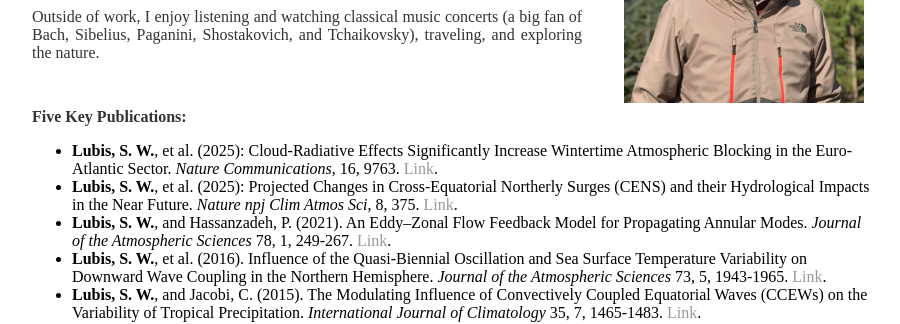
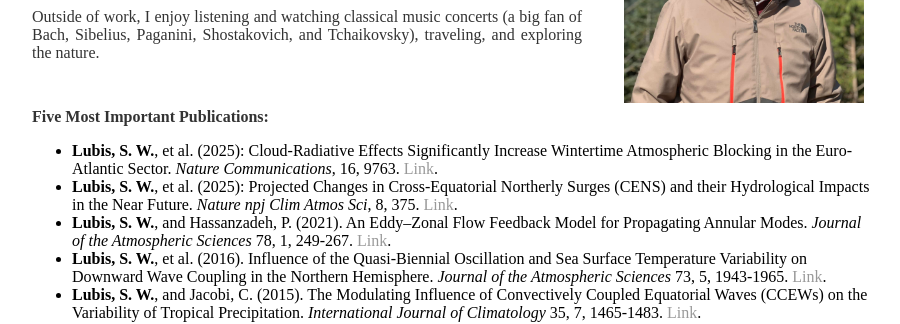
Before and after one commit to sandrolubis/sandrolubis.github.io, a Jekyll site: the page built from index.html, in a window 1280 px wide. Shown: the part 529-853 px from the top of the page, without its empty margins (276-1176 px from the left). Built offline with Jekyll 4.4.1, drawn with Linux system fonts in a browser that asks for light colours.

Commit message:
Update index.html

```diff
--- a/index.html
+++ b/index.html
@@ -43,7 +43,7 @@
         <p class="ex"><font size=3>Outside of work, I enjoy listening and watching classical music concerts (a big fan of Bach, Sibelius,
 		Paganini, Shostakovich, and Tchaikovsky), traveling, and exploring the nature.</font></p>
 
-	<p class="ex", style="padding-top:30px"><font size=3><b>Five Key Publications:</b></p>
+	<p class="ex", style="padding-top:30px"><font size=3><b>Five Most Important Publications:</b></p>
 		<ul class="ex">
 		<li> <b>Lubis, S. W.</b>, et al. (2025): Cloud-Radiative Effects Significantly Increase Wintertime Atmospheric Blocking in the Euro-Atlantic Sector. <i>Nature Communications</i>, 16, 9763. <a href="https://doi.org/10.1038/s41467-025-64672-9">Link</a>.</li>
 		<li> <b>Lubis, S. W.</b>, et al. (2025): Projected Changes in Cross-Equatorial Northerly Surges (CENS) and their Hydrological Impacts in the Near Future. <i>Nature npj Clim Atmos Sci</i>, 8, 375. <a href="https://doi.org/10.1038/s41612-025-01239-x">Link</a>.</li>
```
